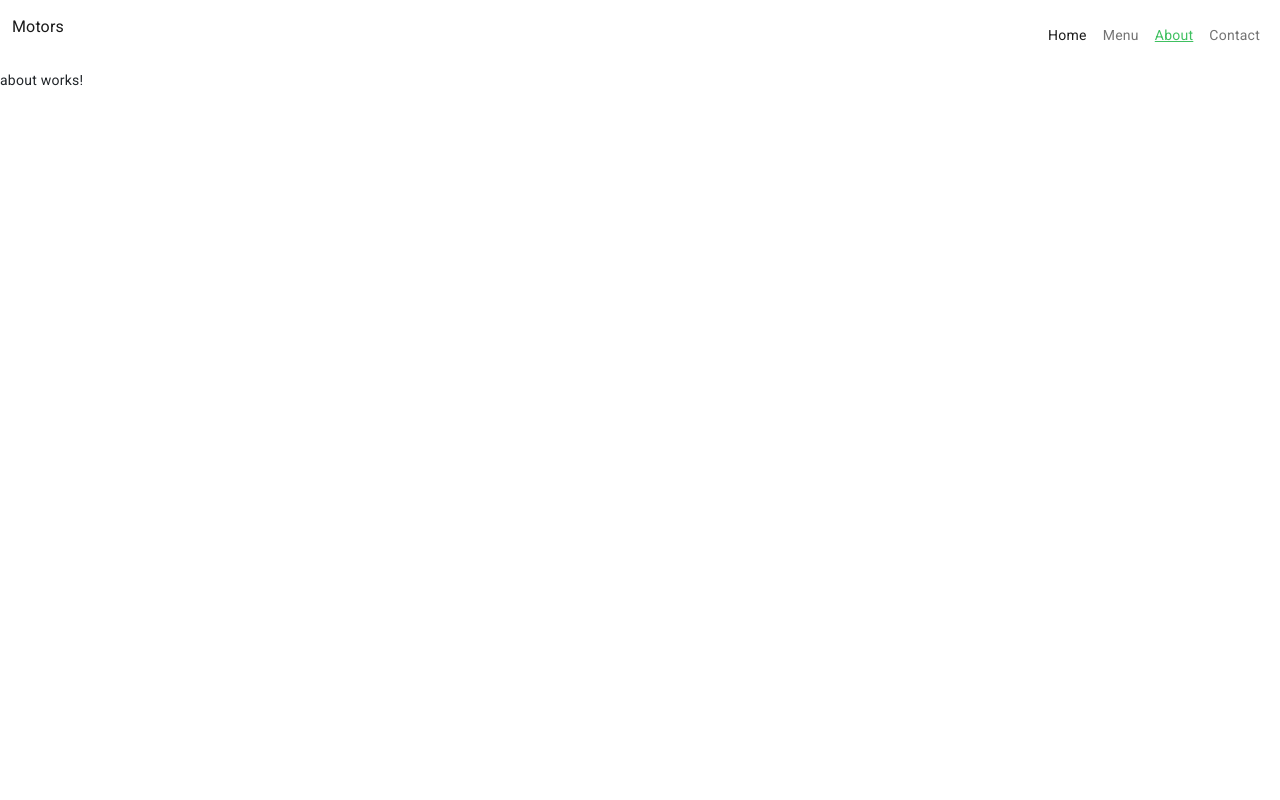
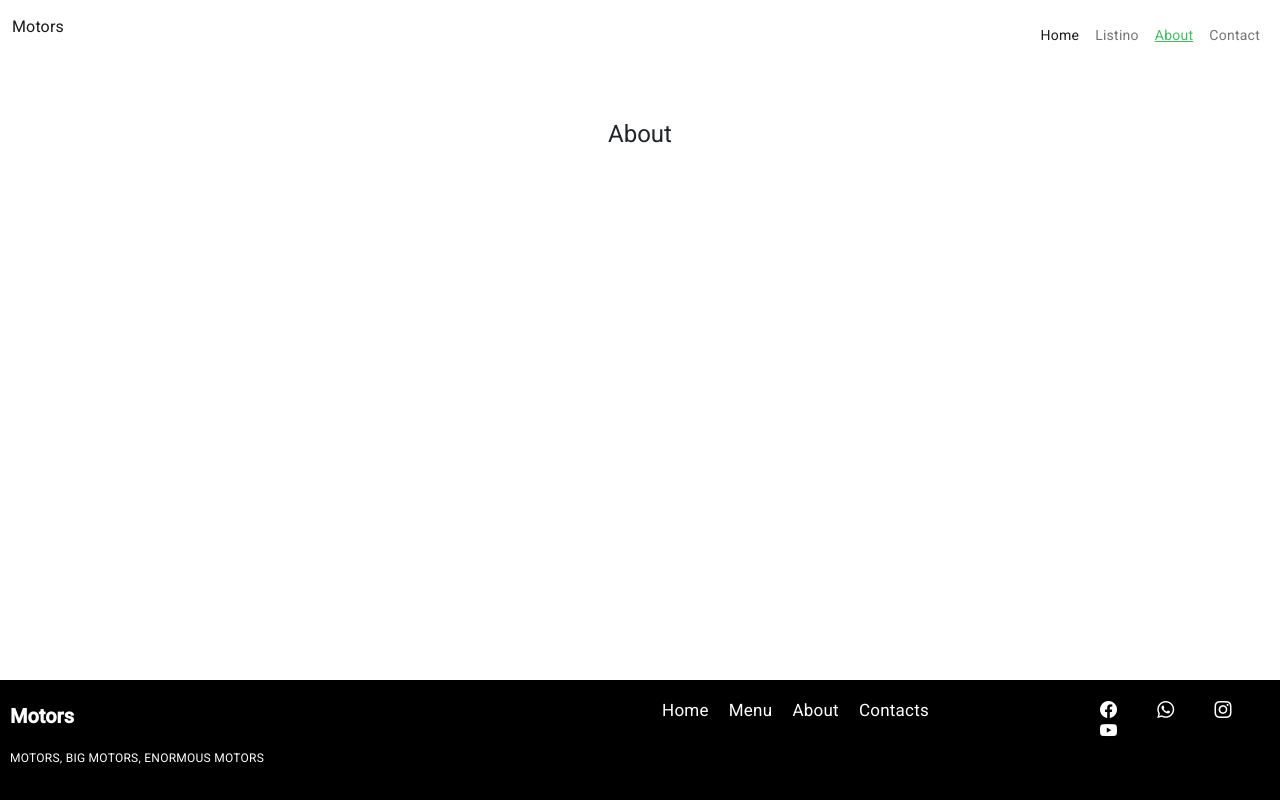
Before and after one commit to sudhirschiavone/progetto-finale, an Angular app: page /about in a window 1280 px wide. Built offline with nearby package versions, Linux system fonts and the light colour scheme.

Commit message:
footer e navbar

```diff
--- a/src/app/app-routing.module.ts
+++ b/src/app/app-routing.module.ts
@@ -1,13 +1,13 @@
 import { NgModule } from '@angular/core';
 import { RouterModule, Routes } from '@angular/router';
 import { HomeComponent } from './pages/home/home.component';
-import { MenuComponent } from './pages/menu/menu.component';
+import { ListinoComponent } from './pages/listino/listino.component';
 import { AboutComponent } from './pages/about/about.component';
 import { ContactComponent } from './pages/contact/contact.component';
 
 const routes: Routes = [
   {path:'',component:HomeComponent},
-  {path:'menu',component:MenuComponent},
+  {path:'listino',component:ListinoComponent},
   {path:'about',component:AboutComponent},
   {path:'contact',component:ContactComponent}
 
--- a/src/app/app.module.ts
+++ b/src/app/app.module.ts
@@ -6,9 +6,9 @@ import { AppRoutingModule } from './app-routing.module';
 import { NavbarComponent } from './sharepage/navbar/navbar.component';
 import { FooterComponent } from './sharepage/footer/footer.component';
 import { HomeComponent } from './pages/home/home.component';
-import { MenuComponent } from './pages/menu/menu.component';
 import { ContactComponent } from './pages/contact/contact.component';
 import { AboutComponent } from './pages/about/about.component';
+import { ListinoComponent } from './pages/listino/listino.component';
 
 @NgModule({
   declarations: [
@@ -16,9 +16,9 @@ import { AboutComponent } from './pages/about/about.component';
     NavbarComponent,
     FooterComponent,
     HomeComponent,
-    MenuComponent,
     ContactComponent,
     AboutComponent,
+    ListinoComponent,
   ],
   imports: [
     BrowserModule,
--- a/src/app/pages/about/about.component.html
+++ b/src/app/pages/about/about.component.html
@@ -1 +1,13 @@
-<p>about works!</p>
+<div class="container mt-5 mb-5">
+
+    <h1 class="text-center">About</h1>
+
+    <p>
+        <br/>
+
+        <br/>
+
+        <br/>
+    </p>
+
+</div>
--- a/src/app/pages/home/home.component.html
+++ b/src/app/pages/home/home.component.html
@@ -1 +1,23 @@
 <p>home works!</p>
+<div class="container mt-5 mb-5">
+
+    <div class="row">
+<!--  inserimento di tutte le moto
+        <div class="col-lg-4" *ngFor="let fd of foodData">
+
+            <div class="foodbox mt-3 mb-3">
+                <img src="{{fd.foodImg}}">
+                <h1>{{fd.foodName}}</h1>
+                <p>{{fd.foodDetails}}</p>
+                <p>{{fd.foodPrice | currency:'INR'}}</p>
+                <br/>
+                <a class="buybtn" [routerLink]="['/menu',fd.id]">Buy Now &nbsp;<i class="bi bi-bag"></i></a>
+            </div>
+
+        </div>
+    -->
+
+
+    </div>
+
+</div>
--- /dev/null
+++ b/src/app/pages/listino/listino.component.html
@@ -0,0 +1,22 @@
+<div class="container mt-5 mb-5">
+
+    <div class="row">
+  <!--   inserimento moto singole
+        <div class="col-lg-4" *ngFor="let fd of motorsData">
+
+            <div class="motorsbox mt-3 mb-3">
+                <img src="{{fd.motorsImg}}">
+                <h1>{{fd.motorsName}}</h1>
+                <p>{{fd.motorsDetails}}</p>
+                <p>{{fd.motorsPrice | currency:'INR'}}</p>
+                <br/>
+                <a class="buybtn" [routerLink]="['/menu',fd.id]">Buy Now &nbsp;<i class="bi bi-bag"></i></a>
+            </div>
+
+        </div>
+    -->
+
+
+    </div>
+
+</div>
--- a/src/app/pages/menu/menu.component.html
+++ /dev/null
@@ -1 +0,0 @@
-<p>menu works!</p>
--- a/src/app/sharepage/footer/footer.component.html
+++ b/src/app/sharepage/footer/footer.component.html
@@ -1 +1,20 @@
-<p>footer works!</p>
+<div class="container-fluid footer">
+    <div class="row">
+        <div class="col-lg-6">
+            <h1>Motors</h1>
+            <p>MOTORS, BIG MOTORS, ENORMOUS MOTORS</p>
+        </div>
+        <div class="col lg 4">
+            <a routerLink="">Home</a>
+            <a routerLink="menu">Menu</a>
+            <a routerLink="about">About</a>
+            <a routerLink="contact">Contacts</a>
+        </div>
+        <div class="col-lg-2">
+            <a href="#" target="_blank"><i class="bi bi-facebook"></i></a>
+            <a href="#" target="_blank"><i class="bi bi-whatsapp"></i></a>
+            <a href="#" target="_blank"><i class="bi bi-instagram"></i></a>
+            <a href="#" target="_blank"><i class="bi bi-youtube"></i></a>
+        </div>
+    </div>
+</div>
--- a/src/app/sharepage/navbar/navbar.component.html
+++ b/src/app/sharepage/navbar/navbar.component.html
@@ -10,7 +10,7 @@
             <a class="nav-link active" routerLink="" routerLinkActive="active-link" [routerLinkActiveOptions]="{exact:true}">Home</a>
           </li>
           <li class="nav-item">
-            <a class="nav-link" routerLink="menu" routerLinkActive="active-link">Menu</a>
+            <a class="nav-link" routerLink="listino" routerLinkActive="active-link">Listino</a>
           </li>
           <li class="nav-item">
             <a class="nav-link" routerLink="about" routerLinkActive="active-link">About</a>
--- a/src/index.html
+++ b/src/index.html
@@ -7,9 +7,12 @@
   <meta name="viewport" content="width=device-width, initial-scale=1">
   <link rel="icon" type="image/x-icon" href="favicon.ico">
   <link rel="preconnect" href="https://fonts.gstatic.com">
+  <!--bootstrap-->
   <link href="https://cdn.jsdelivr.net/npm/bootstrap@5.1.3/dist/css/bootstrap.min.css" rel="stylesheet" integrity="sha384-1BmE4kWBq78iYhFldvKuhfTAU6auU8tT94WrHftjDbrCEXSU1oBoqyl2QvZ6jIW3" crossorigin="anonymous">
   <link href="https://fonts.googleapis.com/css2?family=Roboto:wght@300;400;500&display=swap" rel="stylesheet">
   <link href="https://fonts.googleapis.com/icon?family=Material+Icons" rel="stylesheet">
+  <!--icon-->
+  <link rel="stylesheet" href="https://cdn.jsdelivr.net/npm/bootstrap-icons@1.10.5/font/bootstrap-icons.css">
 </head>
 <body class="mat-typography">
   <app-root></app-root>
```
Also changed, not shown: src/app/pages/listino/listino.component.ts (added, +10 -0 lines), src/app/pages/menu/menu.component.ts (deleted, +0 -10 lines), src/app/pages/listino/listino.component.css (added), 2 other files (tests, documents, lock files or other folders).
